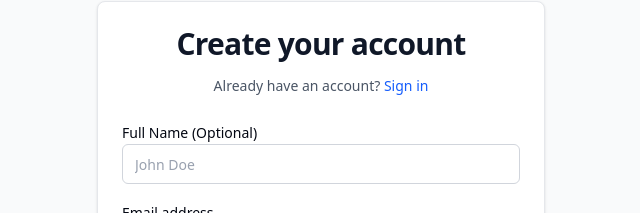
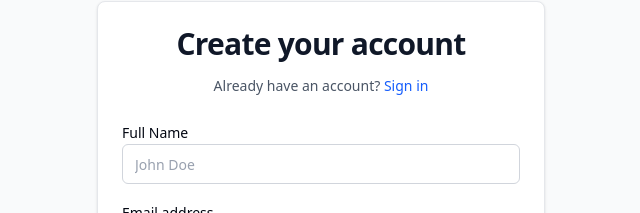
Before and after one commit to abhisheksinha20p/Vera, a React app in the folder frontend/: page /register in a window 1280 px wide. Shown: the part 143-356 px from the top of the page, without its empty margins (319-959 px from the left). Built offline with nearby package versions, Linux system fonts and the light colour scheme; the HTML template or start-up script is replaced by a standard one.

Commit message:
refactor: make name field required for registration

```diff
--- a/frontend/src/pages/Register.tsx
+++ b/frontend/src/pages/Register.tsx
@@ -9,7 +9,7 @@ import { Input } from '../components/common/Input';
 import { Card, CardContent, CardDescription, CardHeader, CardTitle } from '../components/common/Card';
 
 const registerSchema = z.object({
-  name: z.string().optional(),
+  name: z.string().min(1, 'Full Name is required'),
   email: z.string().email('Please enter a valid email address'),
   password: z.string()
     .min(8, 'Password must be at least 8 characters')
@@ -72,7 +72,7 @@ const Register = () => {
           <form className="space-y-6" onSubmit={handleSubmit(onSubmit)}>
             <div className="space-y-4">
               <Input
-                label="Full Name (Optional)"
+                label="Full Name"
                 type="text"
                 autoComplete="name"
                 placeholder="John Doe"
```
Also changed, not shown: 1 other file (tests, documents, lock files or other folders).
